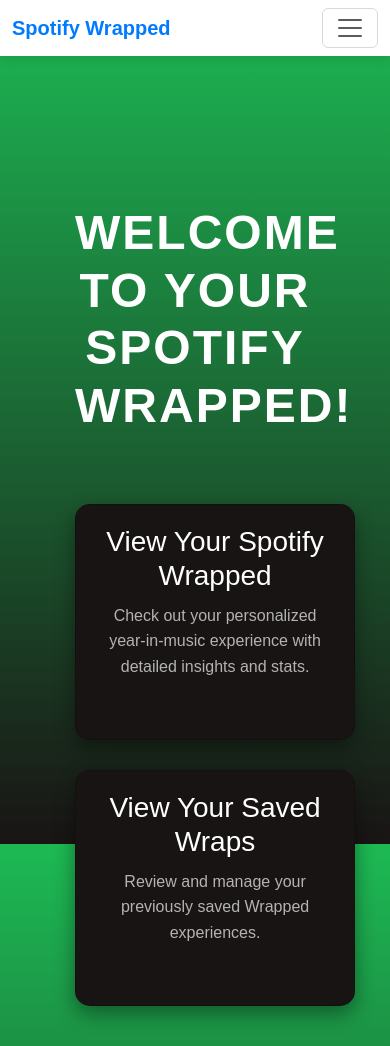
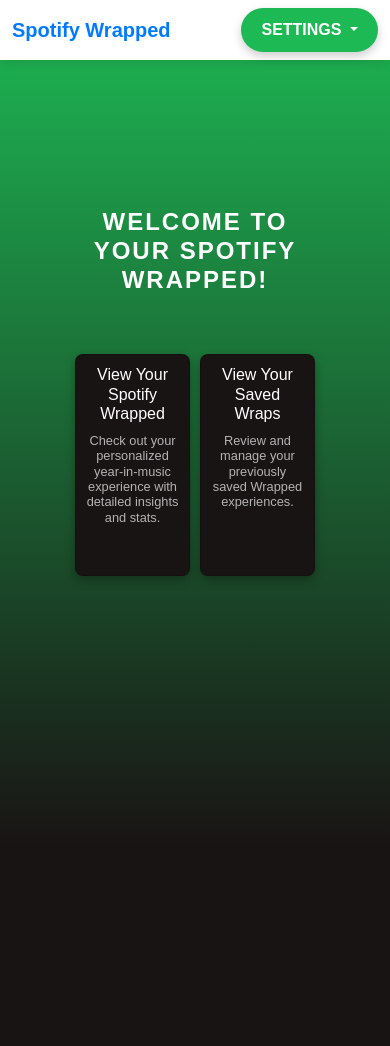
Before and after one commit to meghajt/SpotifyWrappedProject, a Django app: page /home/ in a window 390 px wide. After the commit the page ends 781 px from the top, so only its background shows below. Run offline with Django 5.2, Linux system fonts and the light colour scheme; the visitor is signed in with stand-in values (Sample User, id 1).

Commit message:
mobile stuff done

```diff
--- a/templates/base.html
+++ b/templates/base.html
@@ -81,16 +81,18 @@
             background-color: #137c2b;
             transform: translateY(2px);
         }
+
+        @media (max-width: 768px) {
+            .navbar-toggler {
+                display: none;
+            }
+        }
     </style>
 </head>
 <body>
     <nav class="navbar navbar-expand-lg">
         <div class="container-fluid">
             <a class="navbar-brand" href="{% url 'home' %}">Spotify Wrapped</a>
-            <button class="navbar-toggler" type="button" data-bs-toggle="collapse" data-bs-target="#navbarNav" aria-controls="navbarNav" aria-expanded="false" aria-label="Toggle navigation">
-                <span class="navbar-toggler-icon"></span>
-            </button>
-            <div class="collapse navbar-collapse" id="navbarNav">
             <div class="ms-auto d-flex align-items-center">
                 <div class="dropdown">
                     <button class="btn btn-settings dropdown-toggle" type="button" id="settingsDropdown" data-bs-toggle="dropdown" aria-expanded="false">
@@ -110,7 +112,6 @@
                 </div>
             </div>
         </div>
-        </div>
     </nav>
 
     <div class="container mt-5">
--- a/templates/home.html
+++ b/templates/home.html
@@ -6,10 +6,10 @@
 <head>
     <style>
         html, body {
-            height: 100%; /* Ensures the body covers the full viewport height */
+            height: 100%;
             margin: 0;
             font-family: 'Arial', sans-serif;
-            background: linear-gradient(#1db954, #191414); /* Spotify gradient background */
+            background: linear-gradient(to bottom, #1db954, #191414); /* Spotify gradient background */
             color: white;
             display: flex;
             flex-direction: column;
@@ -22,16 +22,16 @@
             margin: auto;
             padding: 20px;
             text-align: center;
-            flex-grow: 1; /* Ensures the container grows to fill available space */
+            flex-grow: 1;
             display: flex;
             flex-direction: column;
-            justify-content: flex-start; /* Start aligning content a bit higher */
-            gap: 20px; /* Adds spacing between sections */
-            padding-top: 50px; /* Slight offset from the top */
+            justify-content: flex-start;
+            gap: 20px;
+            padding-top: 50px;
         }
 
         h1 {
-            font-size: 3rem;
+            font-size: 2.5rem;
             margin-bottom: 20px;
             color: #fff;
             text-transform: uppercase;
@@ -43,16 +43,13 @@
             font-size: 1.25rem;
             margin-bottom: 40px;
             color: #b3b3b3;
-            max-width: 800px;
-            margin-left: auto;
-            margin-right: auto;
         }
 
-        /* Card container styling */
+        /* Responsive card container */
         .card-container {
             display: grid;
-            grid-template-columns: repeat(auto-fit, minmax(280px, 1fr));
-            gap: 30px;
+            grid-template-columns: repeat(auto-fit, minmax(200px, 1fr));
+            gap: 20px;
             margin-top: 30px;
         }
 
@@ -62,8 +59,8 @@
             border-radius: 15px;
             box-shadow: 0 8px 20px rgba(0, 0, 0, 0.4);
             transition: transform 0.3s ease, box-shadow 0.3s ease;
-            text-decoration: none; /* Ensures the link style doesn't affect the card */
-            color: inherit; /* Inherit text color */
+            text-decoration: none;
+            color: inherit;
         }
 
         .card:hover {
@@ -72,7 +69,7 @@
         }
 
         .card h3 {
-            font-size: 1.75rem;
+            font-size: 1.5rem;
             color: #fff;
             margin-bottom: 10px;
         }
@@ -81,6 +78,39 @@
             font-size: 1rem;
             color: #b3b3b3;
             line-height: 1.6;
+        }
+
+        /* Mobile-first responsiveness */
+/* Card styling for smaller screens */
+        @media (max-width: 600px) {
+            .card-container {
+                grid-template-columns: repeat(2, 1fr); /* Two cards per row on smaller screens */
+                gap: 10px; /* Reduce gap for tighter layout */
+            }
+
+            .card {
+                padding: 10px; /* Smaller padding */
+                border-radius: 8px; /* Slightly reduced border radius */
+                box-shadow: 0 4px 10px rgba(0, 0, 0, 0.3); /* Softer shadow */
+            }
+
+            .card h3 {
+                font-size: 1rem; /* Smaller font size for the card titles */
+            }
+
+            .card p {
+                font-size: 0.8rem; /* Smaller font size for the card text */
+                line-height: 1.2; /* Adjust line height for compact text */
+            }
+
+            h1 {
+                font-size: 1.5rem;
+                margin-bottom: 10px;
+                color: #fff;
+                text-transform: uppercase;
+                font-weight: 700;
+                letter-spacing: 2px;
+            }
         }
     </style>
 </head>
```
Lines whose indentation alone changed are shown as unchanged.
